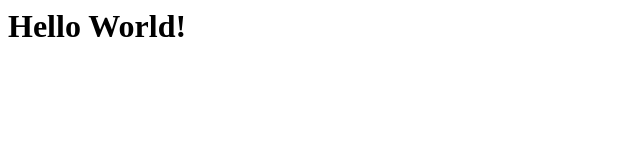
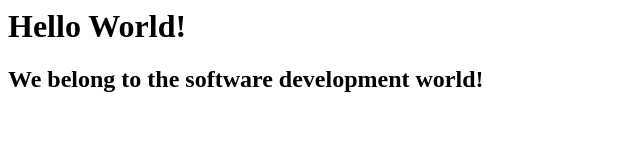
Before and after one commit to Wali-Muhammad123/microverse-2, a plain HTML site: page index.html in a window 1280 px wide. Shown: the whole page, without its empty margins (0-640 px from the left). Drawn offline with Linux system fonts and the light colour scheme.

Commit message:
Added a new change

```diff
--- a/index.html
+++ b/index.html
@@ -1,3 +1,4 @@
 <html>
     <h1> Hello World!</h1>
+    <h2> We belong to the software development world!</h2>
 </html>
```
